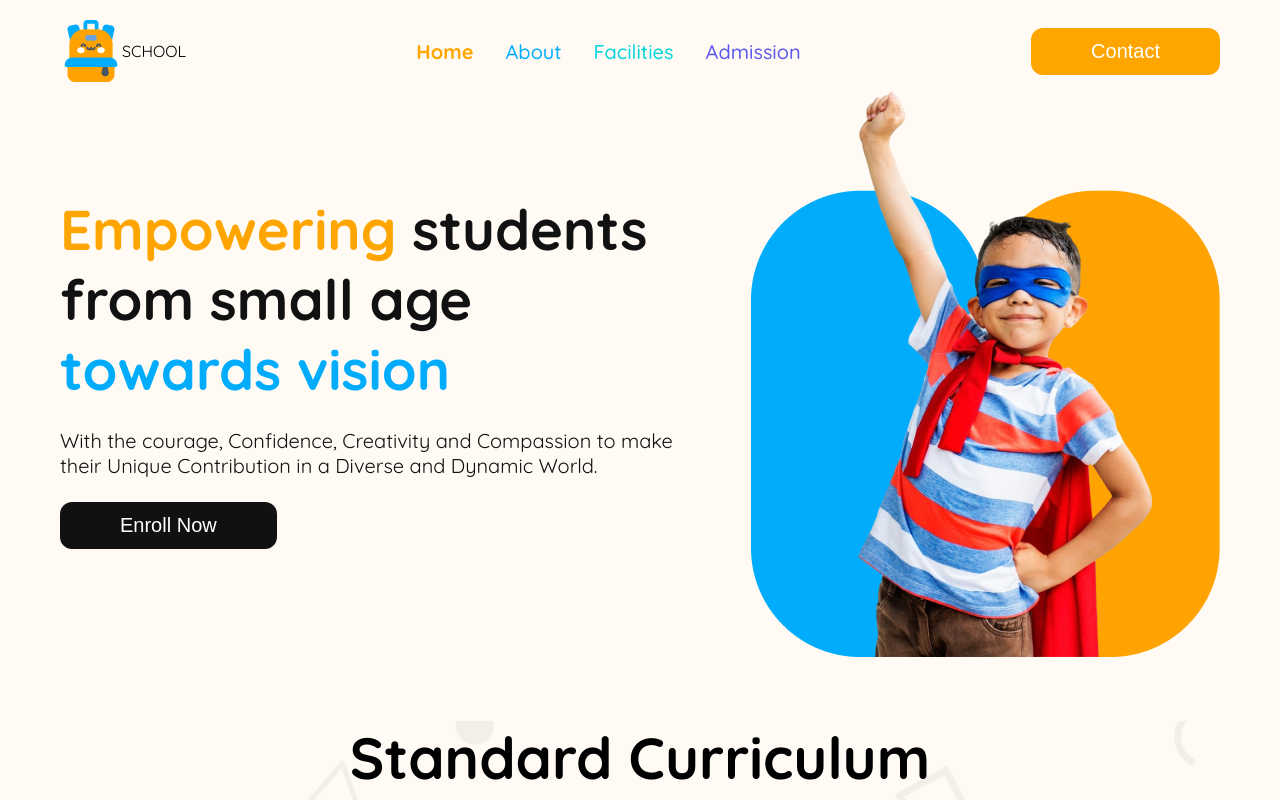
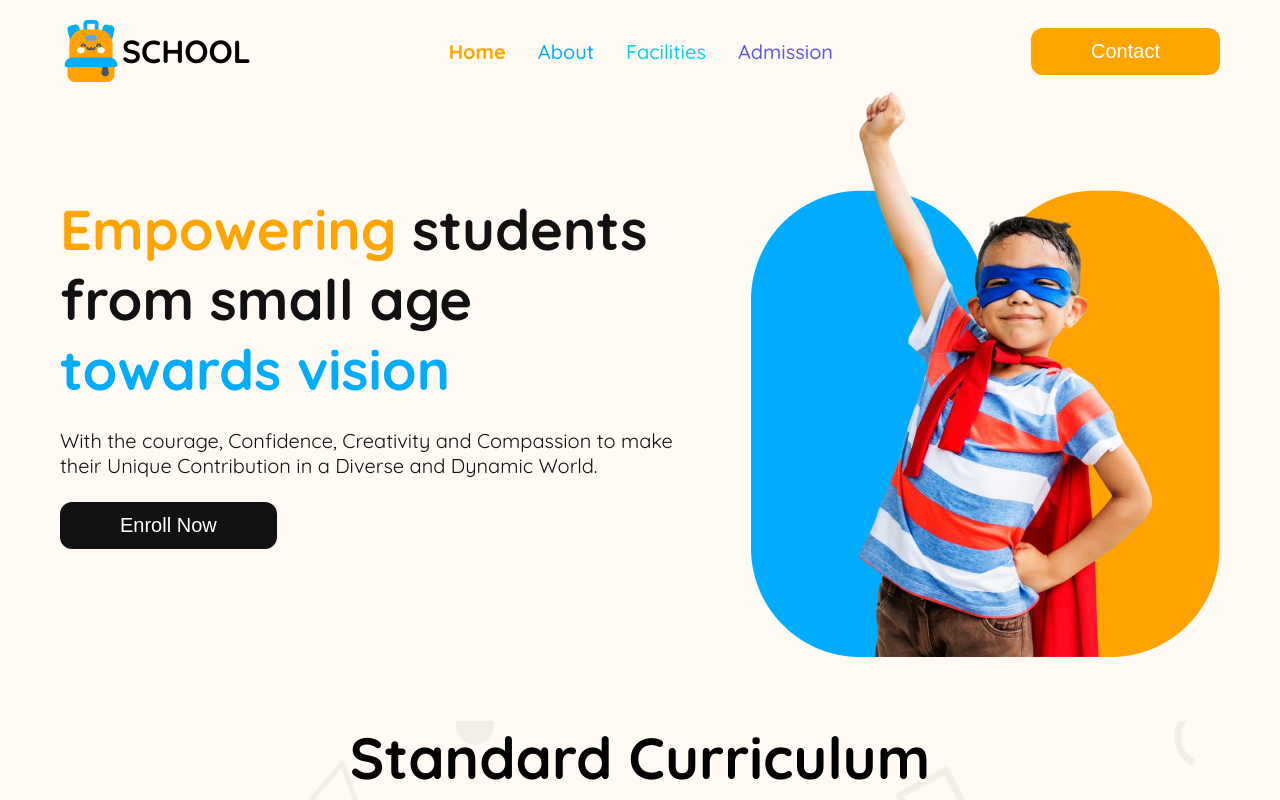
Before and after one commit to sabbir749/B11-A2-Kids-School, a plain HTML site: page index.html in a window 1280 px wide. Shown: the top 800 px of the page. Drawn offline with Linux system fonts and the light colour scheme.

Commit message:
fixed logo size

```diff
--- a/kids-education.css
+++ b/kids-education.css
@@ -43,7 +43,7 @@ nav {
     justify-items: center;
 }
 
-.brand-logo span {
+.brand-logo p {
     font-size: 32px;
     font-weight: 700;
 }
```
